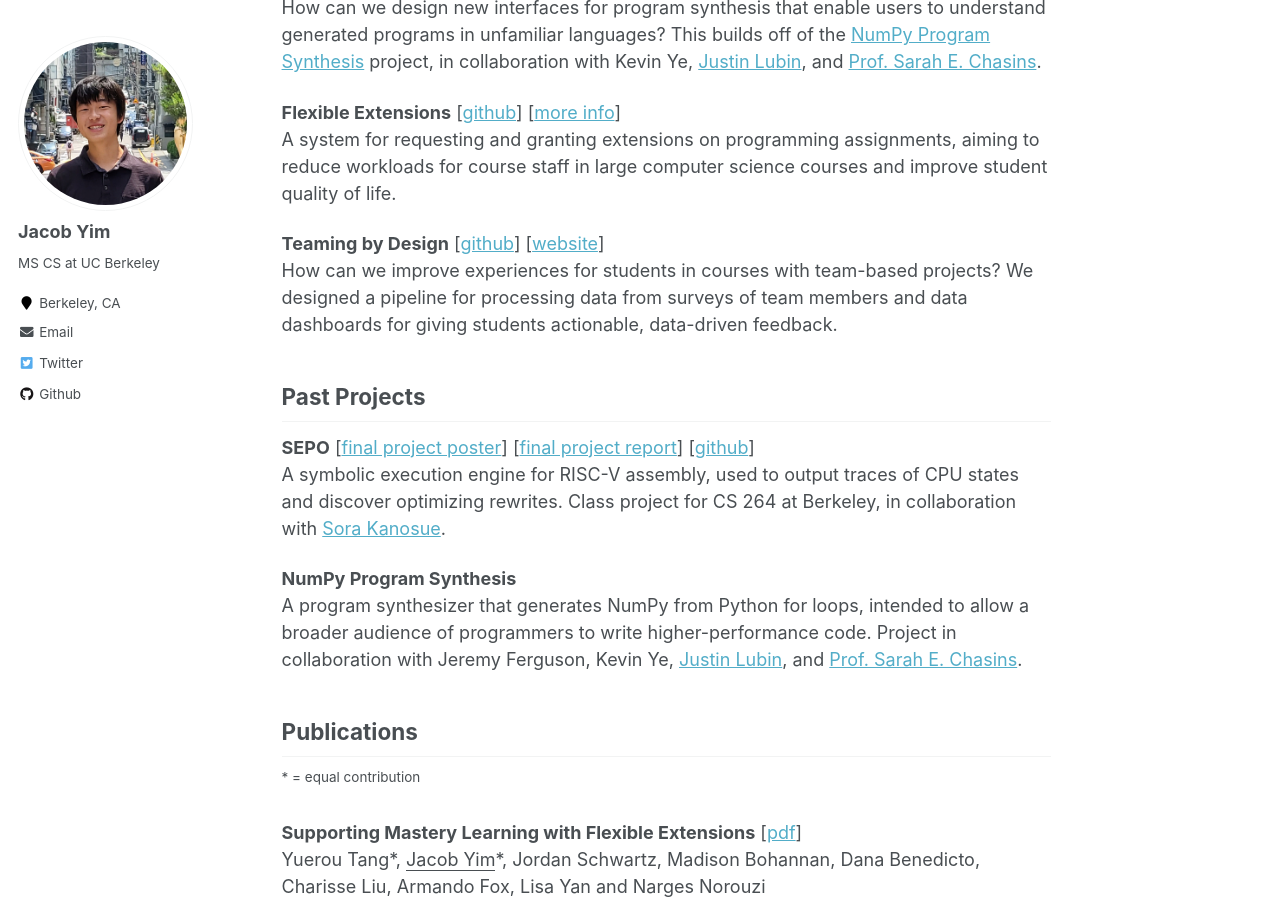
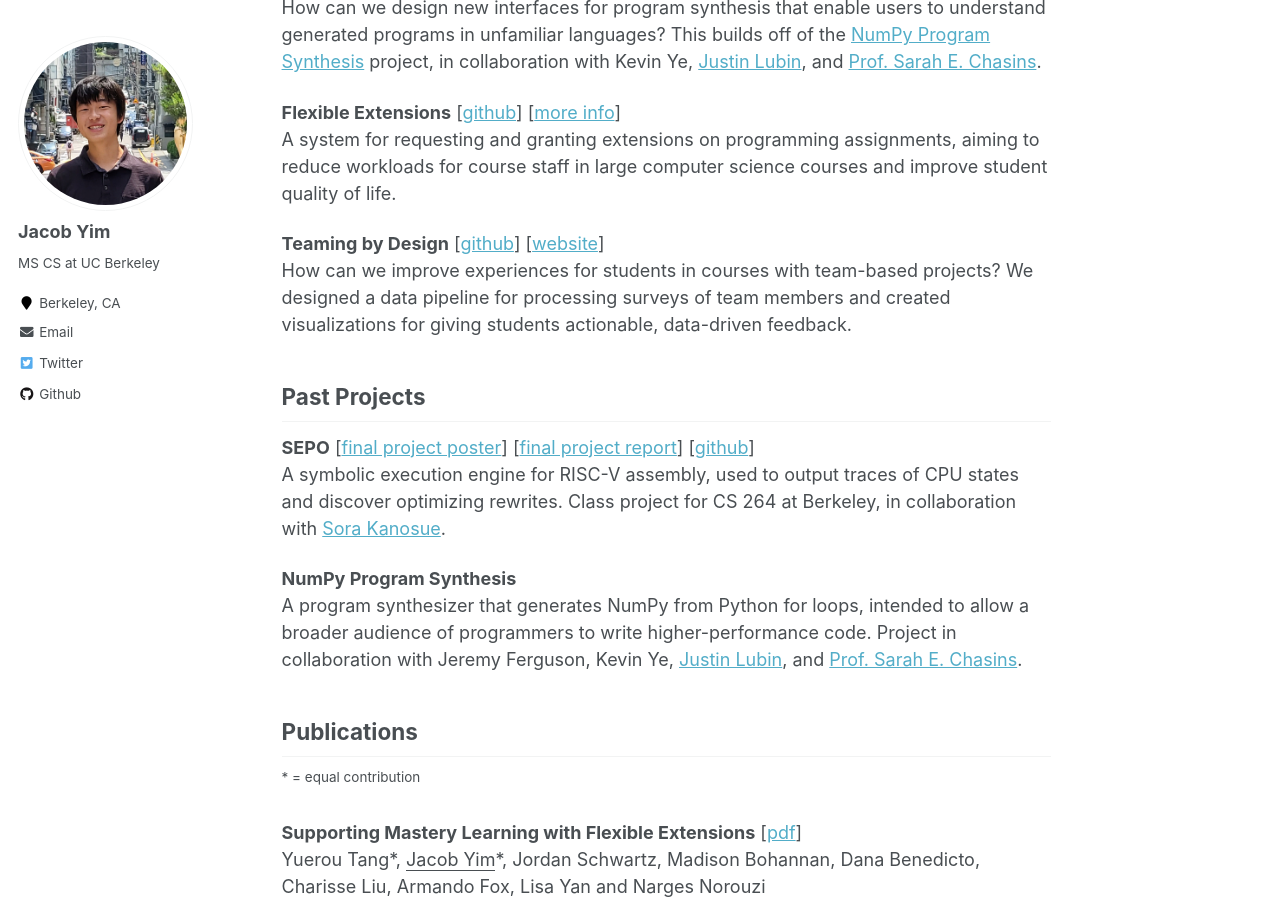
Before and after one commit to jcbym/jcbym.github.io, a Jekyll site: the page built from _pages/about.md, in a window 1280 px wide and 900 px high, scrolled down 604 px. Built offline with Jekyll 4.4.1, drawn with Linux system fonts in a browser that asks for light colours.

Commit message:
txd desc

```diff
--- a/_pages/about.md
+++ b/_pages/about.md
@@ -21,7 +21,7 @@
 A system for requesting and granting extensions on programming assignments, aiming to reduce workloads for course staff in large computer science courses and improve student quality of life.
 
 __Teaming by Design__ [[github](https://github.com/teamingbydesign/txd-pipeline)] [[website](https://www.teamingxdesign.com/)] \
-How can we improve experiences for students in courses with team-based projects? We designed a pipeline for processing data from surveys of team members and data dashboards for giving students actionable, data-driven feedback.
+How can we improve experiences for students in courses with team-based projects? We designed a data pipeline for processing surveys of team members and created visualizations for giving students actionable, data-driven feedback.
 
 ## Past Projects
 __SEPO__ [[final project poster](../files/sepo-poster.pdf)] [[final project report](../files/sepo-paper.pdf)] [[github](https://github.com/skberkeley/sepo)] \
```
